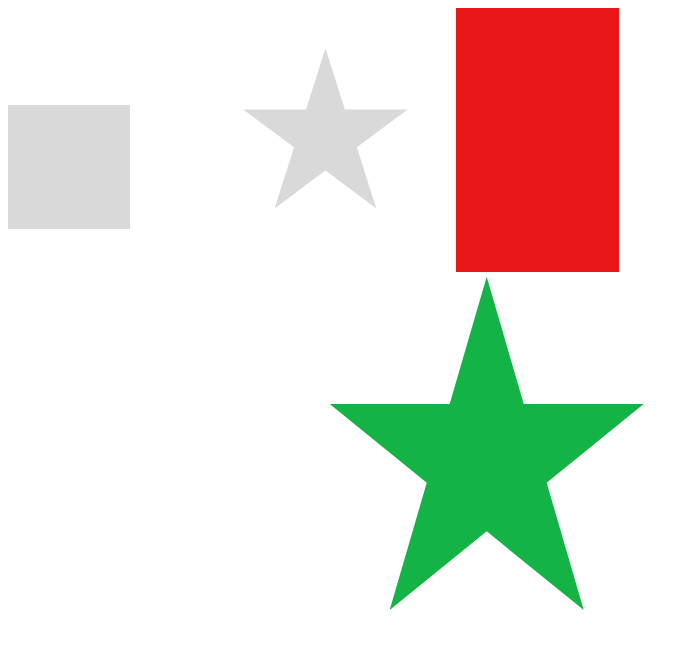
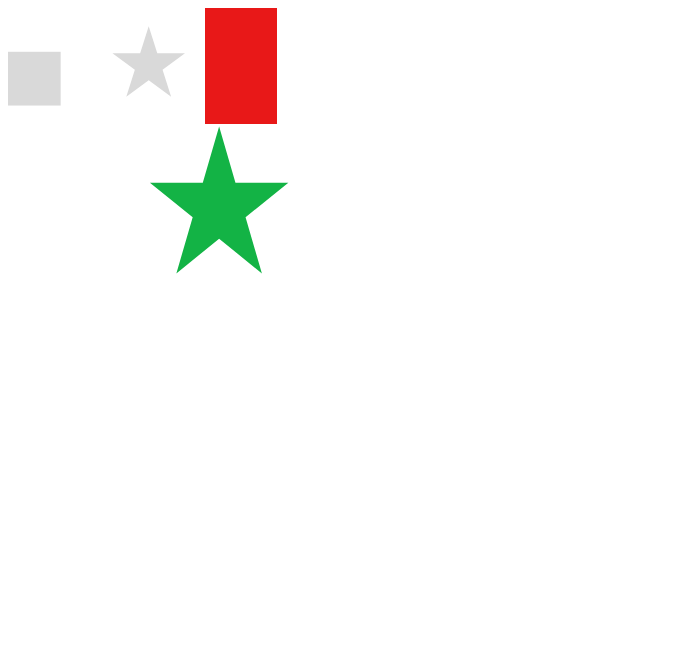
Before and after one commit to sts6812/Animation, a plain HTML site: page index.html in a window 1280 px wide. Shown: the whole page, without its empty margins (0-698 px from the left). Drawn offline with Linux system fonts and the light colour scheme.

Commit message:
index.html

```diff
--- a/index.html
+++ b/index.html
@@ -1,74 +1,75 @@
 <div data-layer="Frame 1" class="frame-1">
   <div data-layer="anim1" class="anim1">
-    <div data-layer="Rectangle 1" class="rectangle-1"></div>
+    <div data-svg-wrapper data-layer="Rectangle 1" class="rectangle-1">
+      <svg width="53" height="55" viewBox="0 0 53 55" fill="none" xmlns="http://www.w3.org/2000/svg">
+      <rect y="0.794434" width="52.6606" height="53.7553" fill="#D9D9D9"/>
+      </svg>
+    </div>
     <div data-svg-wrapper data-layer="Star 1" class="star-1">
-      <svg width="165" height="161" viewBox="0 0 165 161" fill="none" xmlns="http://www.w3.org/2000/svg">
-      <path d="M82.4435 0.247559L101.867 61.4115H164.721L113.871 99.2129L133.294 160.377L82.4435 122.575L31.5932 160.377L51.0163 99.2129L0.166031 61.4115H63.0204L82.4435 0.247559Z" fill="#D9D9D9"/>
+      <svg width="73" height="71" viewBox="0 0 73 71" fill="none" xmlns="http://www.w3.org/2000/svg">
+      <path d="M36.7076 0.20459L45.2702 27.1686H72.9794L50.5621 43.8332L59.1248 70.7972L36.7076 54.1325L14.2903 70.7972L22.853 43.8332L0.435749 27.1686H28.1449L36.7076 0.20459Z" fill="#D9D9D9"/>
       </svg>
     </div>
   </div>
   <div data-layer="anim2" class="anim2">
     <div data-layer="Rectangle 1" class="rectangle-1_01"></div>
     <div data-svg-wrapper data-layer="Star 1" class="star-1_01">
-      <svg width="315" height="335" viewBox="0 0 315 335" fill="none" xmlns="http://www.w3.org/2000/svg">
-      <path d="M157.709 0.825195L194.769 128.096H314.697L217.673 206.754L254.733 334.025L157.709 255.367L60.6844 334.025L97.7444 206.754L0.720184 128.096H120.649L157.709 0.825195Z" fill="#13B345"/>
+      <svg width="140" height="148" viewBox="0 0 140 148" fill="none" xmlns="http://www.w3.org/2000/svg">
+      <path d="M70.1234 0.531738L86.4612 56.6388H139.331L96.5585 91.3149L112.896 147.422L70.1234 112.746L27.3506 147.422L43.6883 91.3149L0.915474 56.6388H53.7856L70.1234 0.531738Z" fill="#13B345"/>
       </svg>
     </div>
   </div>
 </div>
 
 <style>
-.rectangle-1 {
-  width: 122.21px;
-  height: 124.75px;
-  left: 0px;
-  top: 56.29px;
-  position: absolute;
-  background: #D9D9D9;
-}
-
 .rectangle-1_01 {
-  width: 162.59px;
-  height: 263.68px;
-  left: 179.58px;
+  width: 71.68px;
+  height: 116.24px;
+  left: 79.17px;
   top: 0px;
   position: absolute;
   background: #E81818;
 }
 
+.star-1 {
+  left: 103.57px;
+  top: 0px;
+  position: absolute;
+}
+
 .star-1_01 {
-  left: 52.28px;
-  top: 267.83px;
+  left: 23.05px;
+  top: 118.07px;
   position: absolute;
 }
 
 .anim2 {
-  width: 434.83px;
-  height: 817.38px;
-  left: 268.36px;
+  width: 191.69px;
+  height: 360.34px;
+  left: 118.31px;
   top: 0px;
   position: absolute;
   overflow: hidden;
 }
 
-.star-1 {
-  left: 234.93px;
-  top: 0px;
+.rectangle-1 {
+  left: 0px;
+  top: 24.82px;
   position: absolute;
 }
 
 .anim1 {
-  width: 407.96px;
-  height: 446.87px;
+  width: 179.85px;
+  height: 197px;
   left: 0px;
-  top: 40.25px;
+  top: 17.74px;
   position: absolute;
   overflow: hidden;
 }
 
 .frame-1 {
-  width: 703.19px;
-  height: 777px;
+  width: 310px;
+  height: 342.54px;
   position: relative;
   background: white;
   overflow: hidden;
```
